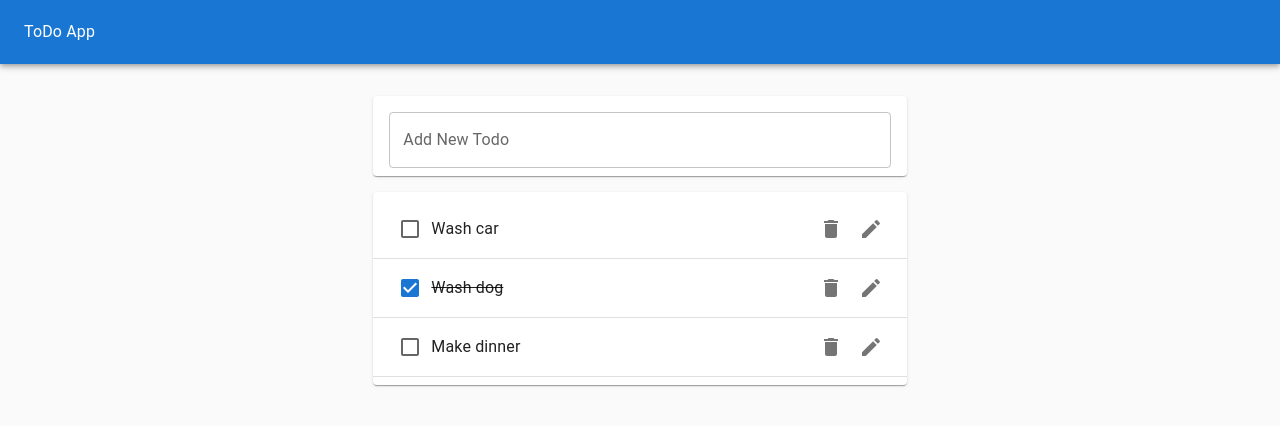
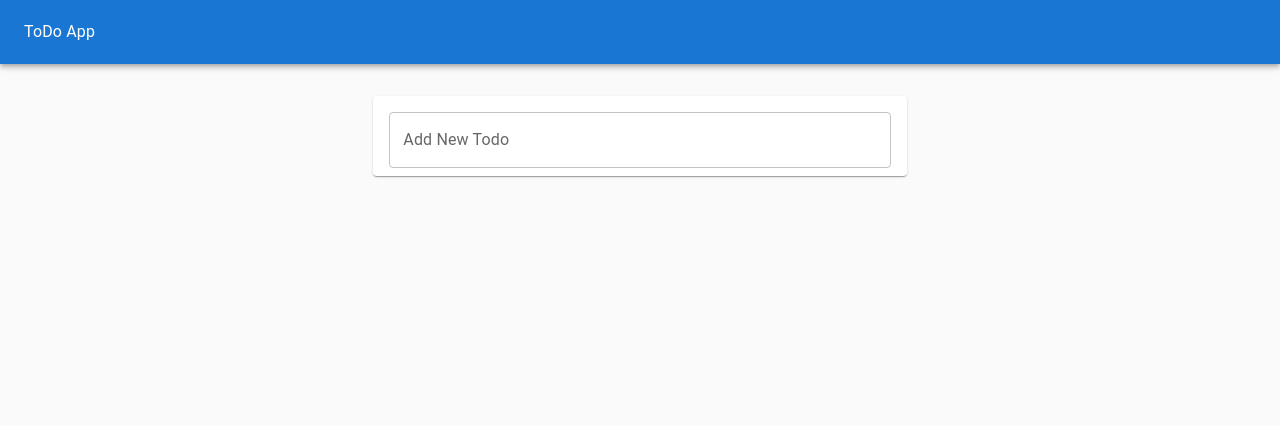
Before and after one commit to ElenaCherpakova/ToDo-App, a React (Create React App) app: page / in a window 1280 px wide. Shown: the top 426 px of the page. Built offline with nearby package versions, Linux system fonts and the light colour scheme.

Commit message:
creaated hooks and move all functions, refactor todoApp component, fix issue with key

```diff
--- a/src/EditTodoForm.js
+++ b/src/EditTodoForm.js
@@ -11,12 +11,14 @@ const EditTodoForm = ({ id, editTodo, task, toggleEditForm }) => {
         editTodo(id, value);
         reset();
         toggleEditForm();
-      }}>
+      }}
+      style={{ marginLeft: '1rem', width: '80%' }}>
       <TextField
         margin='normal'
         onChange={handleChange}
         value={value}
         fullWidth
+        autoFocus
       />
     </form>
   );
--- a/src/ToDoApp.js
+++ b/src/ToDoApp.js
@@ -1,50 +1,19 @@
-import React, { useState } from 'react';
+import React, { useEffect } from 'react';
+import useTodoState from './hooks/useTodoState';
+
 import { Typography, Paper, AppBar, Toolbar, Grid } from '@mui/material';
 import TodoList from './TodoList';
 import TodoForm from './TodoForm';
-import uuid from 'react-uuid';
 
 const ToDoApp = () => {
-  const initialTodos = [
-    {
-      id: 1,
-      task: 'Wash car',
-      completed: false,
-    },
-    {
-      id: 2,
-      task: 'Wash dog',
-      completed: true,
-    },
-    {
-      id: 3,
-      task: 'Make dinner',
-      completed: false,
-    },
-  ];
-  const [todos, setTodos] = useState(initialTodos);
-  const addTodo = (newTodoText) => {
-    setTodos([...todos, { id: uuid(), task: newTodoText, completed: false }]);
-  };
+  const initialTodos = JSON.parse(window.localStorage.getItem('todos') || '[]');
+  const { todos, addTodo, removeTodo, toggleTodo, editTodo } =
+    useTodoState(initialTodos);
 
-  const removeTodo = (todoId) => {
-    const updatedTodos = todos.filter((todo) => todo.id !== todoId);
-    setTodos(updatedTodos);
-  };
+  useEffect(() => {
+    window.localStorage.setItem('todos', JSON.stringify(todos));
+  }, [todos]);
 
-  const toggleTodo = (todoId) => {
-    const updatedTodos = todos.map((todo) =>
-      todo.id === todoId ? { ...todo, completed: !todo.completed } : todo,
-    );
-    setTodos(updatedTodos);
-  };
-
-  const editTodo = (todoId, newTodo) => {
-    const updatedTodos = todos.map((todo) =>
-      todo.id === todoId ? { ...todo, task: newTodo } : todo,
-    );
-    setTodos(updatedTodos);
-  };
   return (
     <Paper
       style={{
--- a/src/Todo.js
+++ b/src/Todo.js
@@ -14,7 +14,7 @@ import EditIcon from '@mui/icons-material/Edit';
 const Todo = ({ id, task, completed, removeTodo, toggleTodo, editTodo }) => {
   const [isEditing, toggle] = useToggleState(false);
   return (
-    <ListItem>
+    <ListItem style={{ height: '64px' }}>
       {isEditing ? (
         <EditTodoForm
           id={id}
@@ -37,8 +37,8 @@ const Todo = ({ id, task, completed, removeTodo, toggleTodo, editTodo }) => {
             <IconButton arial-label='Delete' onClick={() => removeTodo(id)}>
               <DeleteIcon />
             </IconButton>
-            <IconButton arial-label='Edit'>
-              <EditIcon onClick={toggle} />
+            <IconButton arial-label='Edit' onClick={toggle}>
+              <EditIcon />
             </IconButton>
           </ListItemSecondaryAction>
         </>
--- a/src/TodoList.js
+++ b/src/TodoList.js
@@ -3,26 +3,26 @@ import Todo from './Todo';
 import { Paper, List, Divider } from '@mui/material';
 
 const TodoList = ({ todos, removeTodo, toggleTodo, editTodo }) => {
+  if (todos.length)
     return (
       <Paper>
-      <List>
-        {todos.map((todo) => (
-          <>
+          {todos.map((todo, i) => (
+            <List key={todo.id}>
               <Todo
-              toggleTodo={toggleTodo}
-              id={todo.id}
-              key={todo.id}
-              task={todo.task}
-              completed={todo.completed}
+                // {id={todo.id}
+                // task={todo.task}
+                // completed={todo.completed}}
+                {...todo}
                 removeTodo={removeTodo}
                 editTodo={editTodo}
+                toggleTodo={toggleTodo}
               />
-            <Divider />
-          </>
+              {i < todos.length - 1 && <Divider />}
+              </List>
           ))}
-      </List>
       </Paper>
     );
+  return null;
 };
 
 export default TodoList;
--- /dev/null
+++ b/src/hooks/useTodoState.js
@@ -0,0 +1,28 @@
+import React, {useState} from "react";
+import uuid from 'react-uuid';
+
+export default initialTodos => {
+  const [todos, setTodos] = useState(initialTodos);
+return {
+  todos,
+  addTodo: (newTodoText) => {
+    setTodos([...todos, { id: uuid(), task: newTodoText, completed: false }])
+  },
+  removeTodo: (todoId) => {
+    const updatedTodos = todos.filter((todo) => todo.id !== todoId);
+    setTodos(updatedTodos);
+  },
+  toggleTodo: (todoId) => {
+    const updatedTodos = todos.map((todo) =>
+      todo.id === todoId ? { ...todo, completed: !todo.completed } : todo,
+    );
+    setTodos(updatedTodos);
+  },
+  editTodo: (todoId, newTodo) => {
+    const updatedTodos = todos.map((todo) =>
+      todo.id === todoId ? { ...todo, task: newTodo } : todo,
+    );
+    setTodos(updatedTodos);
+  }
+};
+};
```
Lines whose indentation alone changed are shown as unchanged.
